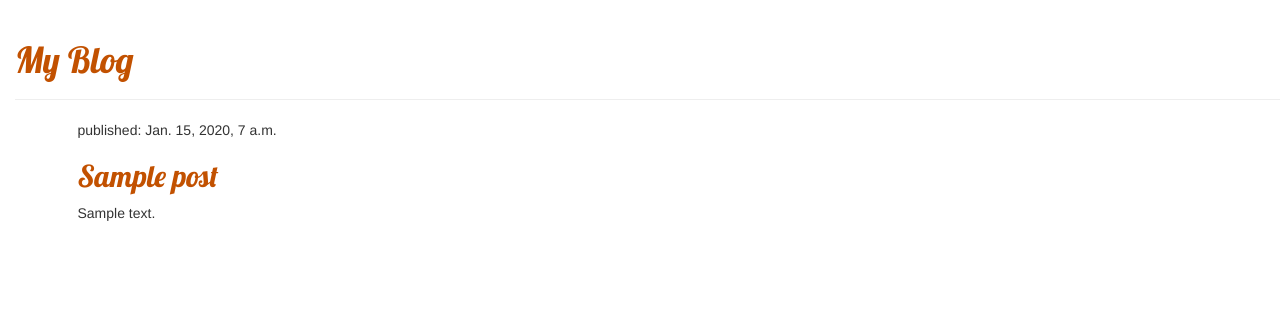
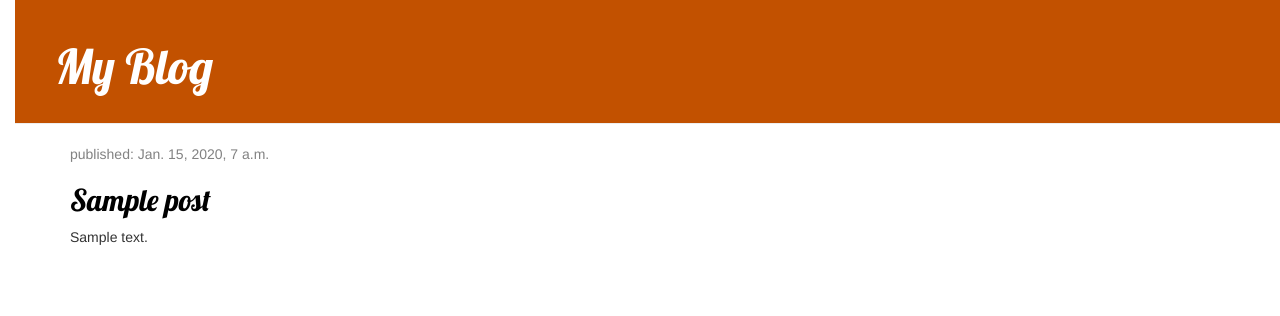
Before and after one commit to vickpg/djangogirls, a Django app: page / in a window 1280 px wide. Shown: the top 316 px of the page. Run offline with Django 3.2, Linux system fonts and the light colour scheme; tables that the repository leaves empty hold one stand-in row (values such as "Sample post"); some libraries are stand-ins or nearby versions.

Commit message:
changing css style

```diff
--- a/blog/static/css/blog.css
+++ b/blog/static/css/blog.css
@@ -6,3 +6,50 @@ h1 a, h2 a {
 body {
     padding-left: 15px;
 }
+
+.page-header {
+    background-color: #C25100;
+    margin-top: 0;
+    padding: 20px 20px 20px 40px;
+}
+
+.page-header h1, .page-header h1 a, .page-header h1 a:visited, .page-header h1 a:active {
+    color: #ffffff;
+    font-size: 36pt;
+    text-decoration: none;
+}
+
+.content {
+    margin-left: 40px;
+}
+
+h1, h2, h3, h4 {
+    font-family: 'Lobster', cursive;
+}
+
+.date {
+    color: #828282;
+}
+
+.save {
+    float: right;
+}
+
+.post-form textarea, .post-form input {
+    width: 100%;
+}
+
+.top-menu, .top-menu:hover, .top-menu:visited {
+    color: #ffffff;
+    float: right;
+    font-size: 26pt;
+    margin-right: 20px;
+}
+
+.post {
+    margin-bottom: 70px;
+}
+
+.post h2 a, .post h2 a:visited {
+    color: #000000;
+}
```
